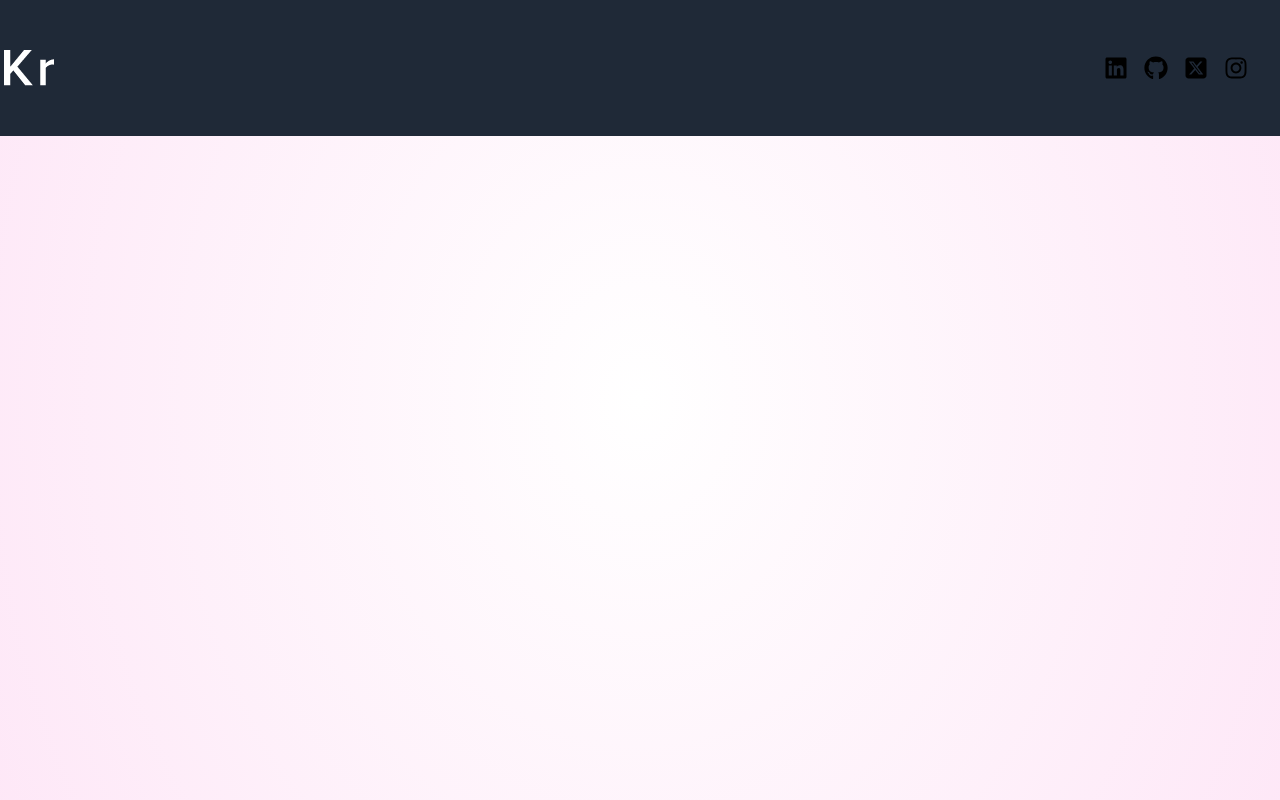
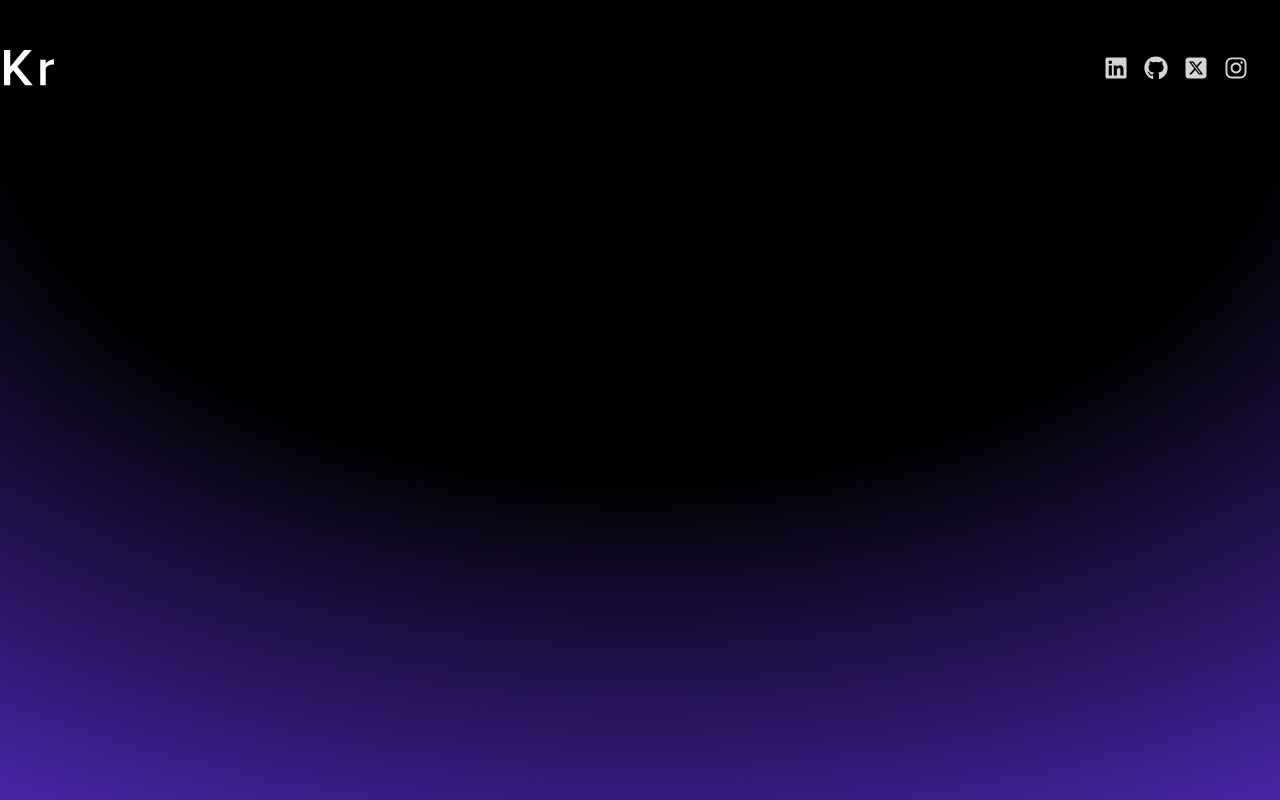
Before and after one commit to omomo17/Portfolio_2024, a React (Vite) app: page / in a window 1280 px wide. Built offline with nearby package versions, Linux system fonts and the light colour scheme.

Commit message:
updated.

```diff
--- a/src/App.jsx
+++ b/src/App.jsx
@@ -4,10 +4,13 @@ import './index.css';
 
 const App = () => {
   return (
-    <div className="absolute top-0 z-[-2] h-screen w-screen transform bg-white bg-[radial-gradient(60%_120%_at_50%_50%,hsla(0,0%,100%,0)_0,rgba(252,205,238,.5)_100%)]">
+    <div className='overflow-x-hidden text-neutral-300 antialiased selection:bg-cyan-300 selection:text-cyan-900'>
+    {/* <div className="absolute top-0 z-[-2] h-screen w-screen transform bg-white bg-[radial-gradient(60%_120%_at_50%_50%,hsla(0,0%,100%,0)_0,rgba(252,205,238,.5)_100%)]"></div> */}
+    <div class="absolute inset-0 -z-10 h-full w-full items-center px-5 py-24 [background:radial-gradient(125%_125%_at_50%_10%,#000_40%,#63e_100%)]"></div>
     {/* <div className="absolute top-0 z-[-2] h-screen w-screen rotate-180 transform bg-white bg-[radial-gradient(60%_120%_at_50%_50%,hsla(0,0%,100%,0)_0,rgba(252,205,238,.5)_100%)]"> */}
       {/* <h1 className="text-3xl font-bold underline">React App</h1> */}
       <NavBar />
+
     </div>
   );
 }
--- a/src/components/NavBar.jsx
+++ b/src/components/NavBar.jsx
@@ -18,7 +18,7 @@ const NavBar = () => {
         //         </ul>
         //     </div>
         // </nav>
-        <nav className="bg-gray-800 mb-20 flex justify-between items-center py-6">
+        <nav className="mb-20 flex justify-between items-center py-6">
             <div className="flex flex-shrink-0 items-center">
                 <img src={logo} alt="logo" />
             </div>
```
